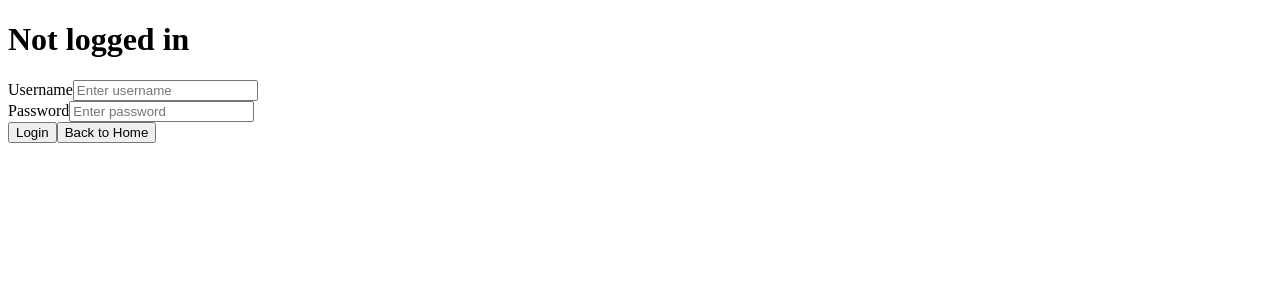
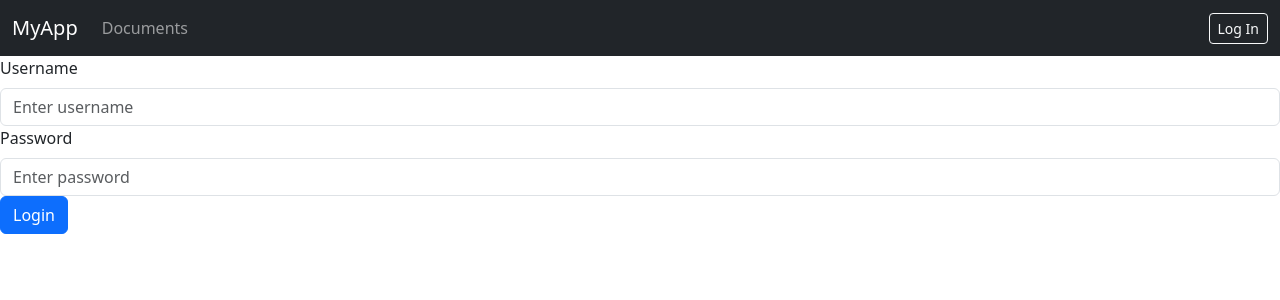
Before and after one commit to pole9774/random_nodejs_project, a React (Vite) app in the folder client/: page /login in a window 1280 px wide. Shown: the top 300 px of the page. Built offline with nearby package versions, Linux system fonts and the light colour scheme; no server answers.

Commit message:
navbar added

```diff
--- a/client/package.json
+++ b/client/package.json
@@ -10,6 +10,7 @@
     "preview": "vite preview --host 0.0.0.0"
   },
   "dependencies": {
+    "bootstrap": "^5.3.8",
     "react": "^19.2.0",
     "react-bootstrap": "^2.10.10",
     "react-dom": "^19.2.0",
--- a/client/src/App.tsx
+++ b/client/src/App.tsx
@@ -7,6 +7,7 @@ import API from "./API/API";
 import Home from "./components/home";
 import Login from "./components/login";
 import User from "./entities/user";
+import NavigationBar from "./components/NavigationBar";
 
 function App() {
   const [user, setUser] = useState<User | undefined>(undefined);
@@ -19,7 +20,7 @@ function App() {
       await API.logOut();
       setDirty(true);
       showToast.success('Logged out successfully');
-      navigate("/");
+      //navigate("/");
     } catch (error) {
       showToast.error('Failed to log out');
     }
@@ -43,6 +44,8 @@ function App() {
     <>
       <Toaster position="top-right" />
 
+      <NavigationBar user={user} loggedIn={loggedIn} doLogOut={doLogOut} />
+
       <Routes>
         <Route path="/" element={<Home user={user} loggedIn={loggedIn} setDirty={setDirty} doLogOut={doLogOut} />} />
         <Route path="/login" element={<Login user={user} loggedIn={loggedIn} setDirty={setDirty} />} />
--- /dev/null
+++ b/client/src/components/NavigationBar.tsx
@@ -0,0 +1,51 @@
+import { Button, Navbar, Nav, Container } from "react-bootstrap";
+import { useNavigate } from "react-router-dom";
+
+function NavigationBar(props: any) {
+    const navigate = useNavigate();
+
+    return (
+        <Navbar bg="dark" variant="dark" expand="lg">
+            <Container fluid>
+                <Navbar.Brand onClick={() => navigate("/")} style={{ cursor: "pointer" }}>MyApp</Navbar.Brand>
+
+                <Navbar.Toggle aria-controls="basic-navbar-nav" />
+                <Navbar.Collapse id="basic-navbar-nav">
+                    <Nav className="me-auto">
+                        <Nav.Link onClick={() => navigate("/documents")}>
+                            Documents
+                        </Nav.Link>
+                    </Nav>
+
+                    <Nav>
+                        {props.loggedIn && (
+                            <Navbar.Text className="me-3">
+                                Signed in as: {props.user.name} {props.user.surname}
+                            </Navbar.Text>
+                        )}
+
+                        {props.loggedIn ? (
+                            <Button
+                                variant="outline-light"
+                                onClick={props.doLogOut}
+                                size="sm"
+                            >
+                                Log Out
+                            </Button>
+                        ) : (
+                            <Button
+                                variant="outline-light"
+                                onClick={() => navigate("/login")}
+                                size="sm"
+                            >
+                                Log In
+                            </Button>
+                        )}
+                    </Nav>
+                </Navbar.Collapse>
+            </Container>
+        </Navbar>
+    );
+}
+
+export default NavigationBar;
--- a/client/src/components/documents.tsx
+++ b/client/src/components/documents.tsx
@@ -55,14 +55,6 @@ function Documents(props: any) {
   return (
     <>
       {
-        props.loggedIn ? (
-          <h1>Logged in as {props.user.name} {props.user.surname}</h1>
-        ) : (
-          <h1>Not logged in</h1>
-        )
-      }
-
-      {
         documents.map((document) => (
           <div key={document.id}>
             <h2>{document.id + " - " + document.title}</h2>
@@ -100,8 +92,6 @@ function Documents(props: any) {
           {isSubmitting ? "Submitting..." : "Create Document"}
         </Button>
       </Form> ) : ( <p>Please log in to create a document.</p> )}
-
-      <Button onClick={() => navigate("/")}>Back to Home</Button>
     </>
   )
 }
--- a/client/src/components/home.tsx
+++ b/client/src/components/home.tsx
@@ -1,21 +1,7 @@
-import { Button } from "react-bootstrap";
-import { useNavigate } from "react-router-dom";
-
 function Home(props: any) {
-    const navigate = useNavigate();
 
     return (
-        <>
-            {props.loggedIn ?
-                <h1>Logged in as {props.user.name} {props.user.surname}</h1> :
-                <h1>Not logged in</h1>}
-
-            <Button onClick={() => navigate("/documents")}>Go to Documents</Button>
-
-            {props.loggedIn ?
-                <Button onClick={props.doLogOut}>Log Out</Button> :
-                <Button onClick={() => navigate("/login")}>Go to Login</Button>}
-        </>
+        <h1>This is the home page.</h1>
     );
 }
 
--- a/client/src/components/login.tsx
+++ b/client/src/components/login.tsx
@@ -1,4 +1,4 @@
-import { useState } from "react";
+import { useState, useEffect } from "react";
 import { Button, Form } from "react-bootstrap";
 import { useNavigate } from "react-router-dom";
 import { showToast } from '../utilities/toast';
@@ -23,16 +23,14 @@ function Login(props: any) {
     }
   };
 
+  useEffect(() => {
+    if (props.loggedIn) {
+      navigate("/");
+    }
+  }, [props.loggedIn, navigate]);
+
   return (
     <>
-      {
-        props.loggedIn ? (
-          <h1>Logged in as {props.user.name} {props.user.surname}</h1>
-        ) : (
-          <h1>Not logged in</h1>
-        )
-      }
-
       <Form onSubmit={handleLogin}>
 
         <Form.Group controlId="username">
@@ -58,7 +56,6 @@ function Login(props: any) {
         </Form.Group>
 
         <Button type="submit">Login</Button>
-        <Button onClick={() => navigate("/")}>Back to Home</Button>
       </Form>
     </>
   );
--- a/client/src/main.tsx
+++ b/client/src/main.tsx
@@ -1,6 +1,7 @@
 import { StrictMode } from 'react'
 import { createRoot } from 'react-dom/client'
 import { createBrowserRouter, RouterProvider } from "react-router-dom";
+import 'bootstrap/dist/css/bootstrap.min.css';
 import App from './App'
 
 const router = createBrowserRouter([{ path: "/*", element: <App /> }]);
```
Also changed, not shown: 1 other file (tests, documents, lock files or other folders).
